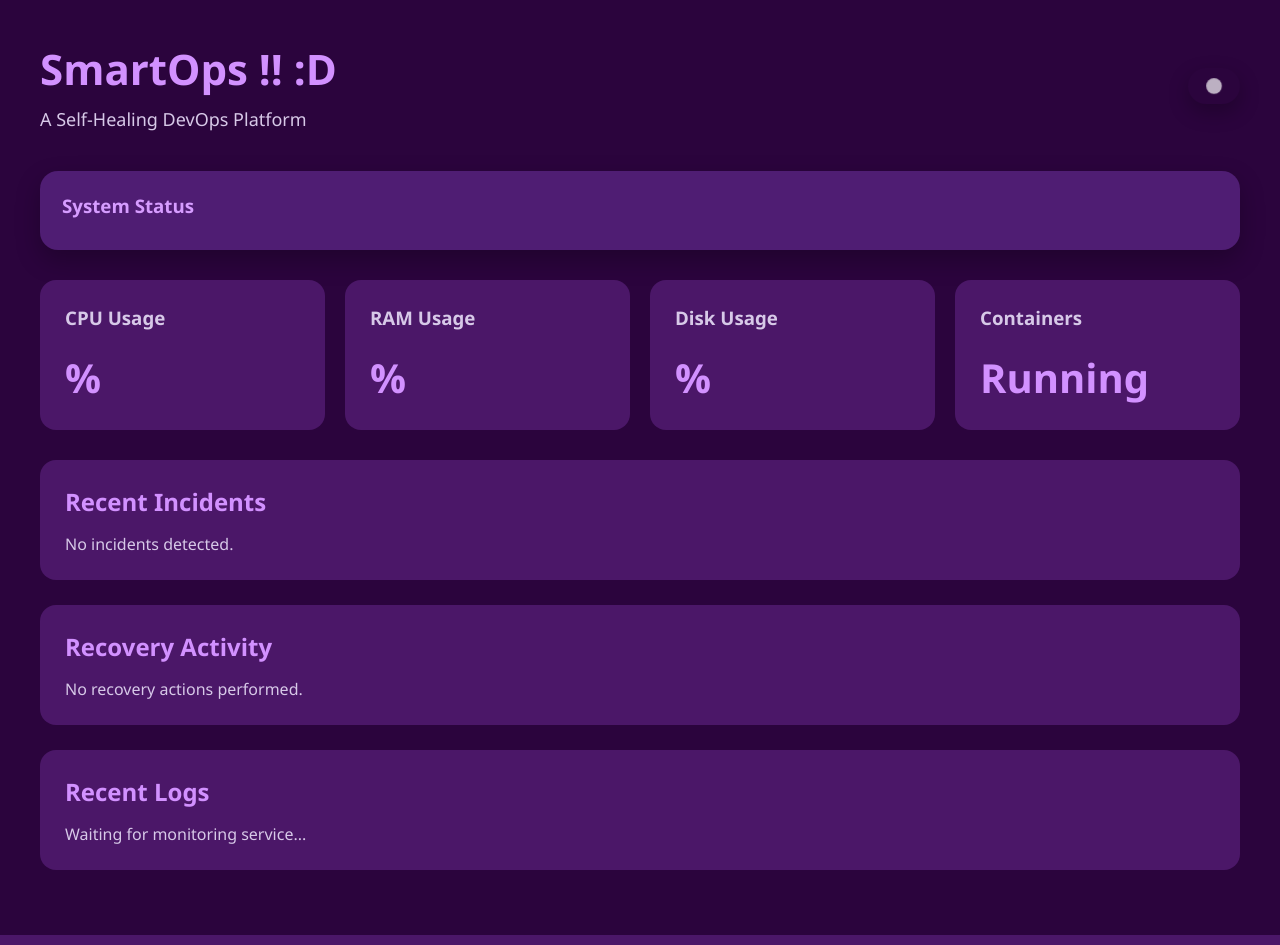
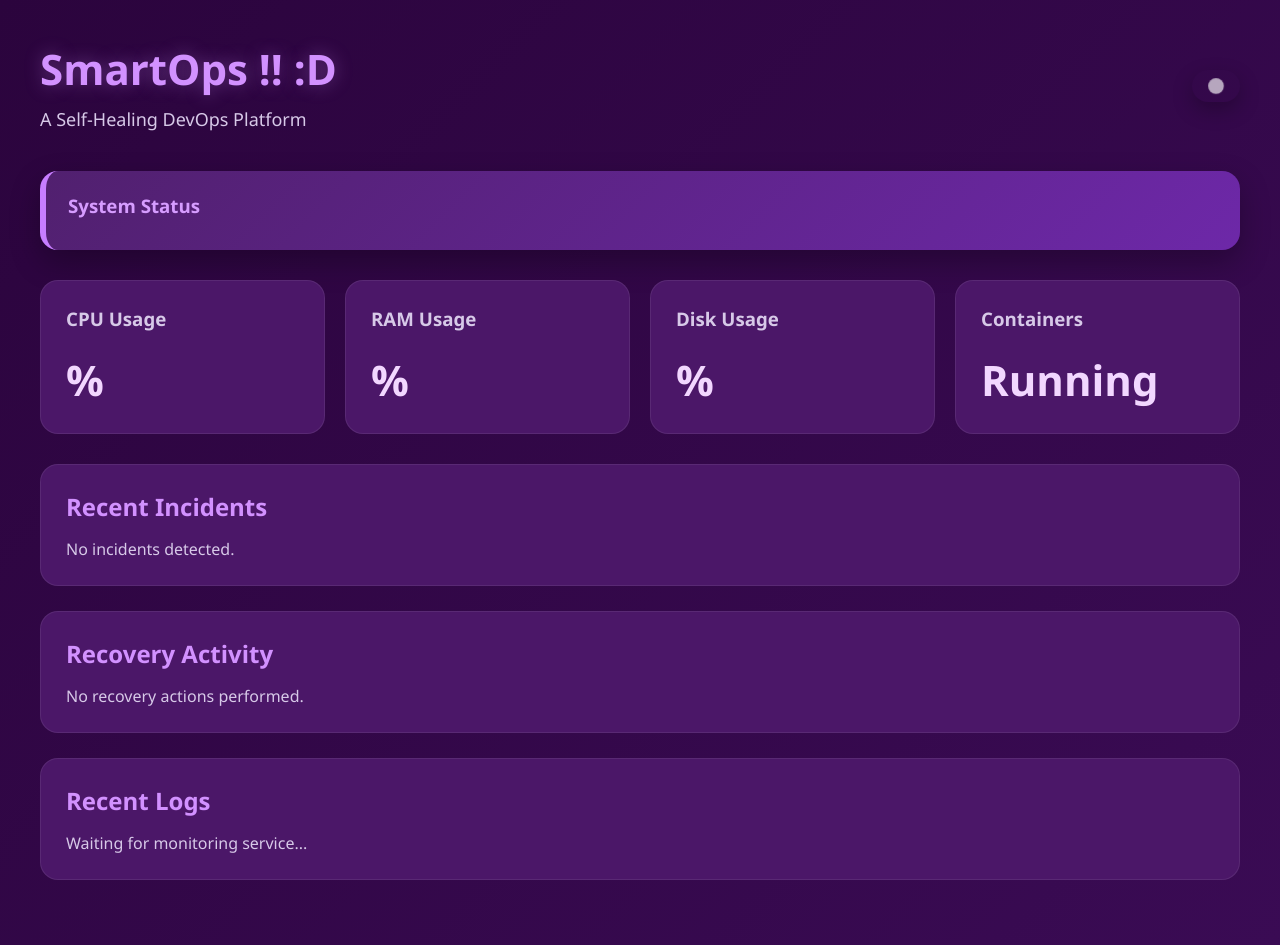
Before and after one commit to bhumi-ash/SmartOps, a Flask app: template app/templates/dashboard.html in a window 1280 px wide. Run offline with Flask 3, Linux system fonts and the light colour scheme; the template is opened without the code that fills it, so the values that code supplies are empty.

Commit message:
CSS file

```diff
--- a/app/static/css/style.css
+++ b/app/static/css/style.css
@@ -6,10 +6,15 @@
 
 body{
 
-    background:#2B043D;
+    background:linear-gradient(135deg,#2B043D,#3A0B54);
+
     color:#F5F5F5;
+
     font-family:Segoe UI,Arial,sans-serif;
+
     padding:40px;
+
+    min-height:100vh;
 }
 
 .container{
@@ -29,7 +34,11 @@ header{
 h1{
 
     color:#D291FF;
+
     font-size:42px;
+
+    text-shadow:0 0 18px rgba(210,145,255,.35);
+
 }
 
 header p{
@@ -39,27 +48,27 @@ header p{
     font-size:18px;
 }
 
-.status{
+.status {
 
-    display:flex;
+    display: inline-flex;
+    align-items: center;
+    gap: 10px;
 
-    align-items:center;
+    padding: 10px 18px;
 
-    gap:10px;
+    border-radius: 999px;
 
-    padding:12px 20px;
+    color: white;
 
-    border-radius:999px;
+    font-weight: 700;
 
-    color:white;
+    font-size: 14px;
 
-    font-weight:700;
+    text-transform: uppercase;
 
-    letter-spacing:1px;
+    letter-spacing: 1px;
 
-    font-size:15px;
-
-    box-shadow:0 8px 20px rgba(0,0,0,.25);
+    box-shadow: 0 8px 20px rgba(0,0,0,.25);
 
 }
 
@@ -74,15 +83,25 @@ header p{
 .card{
 
     background:#4B1768;
+
     padding:25px;
-    border-radius:16px;
-    transition:0.3s;
+
+    border-radius:18px;
+
+    border:1px solid rgba(255,255,255,.08);
+
+    transition:.3s ease;
+
 }
 
 .card:hover{
 
-    transform:translateY(-5px);
-    background:#5A1E7D;
+    transform:translateY(-6px);
+
+    box-shadow:0 18px 40px rgba(0,0,0,.35);
+
+    border-color:#C77DFF;
+
 }
 
 .card h3{
@@ -93,16 +112,36 @@ header p{
 
 .card h2{
 
-    font-size:40px;
-    color:#D291FF;
+    font-size:42px;
+
+    color:#F2D7FF;
+
+    font-weight:700;
+
 }
 
 .panel{
 
     background:#4B1768;
+
     margin-bottom:25px;
+
     padding:25px;
-    border-radius:16px;
+
+    border-radius:18px;
+
+    border:1px solid rgba(255,255,255,.08);
+
+    transition:.3s ease;
+
+}
+
+.panel:hover{
+
+    transform:translateY(-4px);
+
+    border-color:#C77DFF;
+
 }
 
 .panel h2{
@@ -133,27 +172,18 @@ header p{
 @keyframes pulse{
 
     0%{
-
         transform:scale(1);
-
         opacity:1;
-
     }
 
     50%{
-
         transform:scale(1.35);
-
-        opacity:.65;
-
+        opacity:.6;
     }
 
     100%{
-
         transform:scale(1);
-
         opacity:1;
-
     }
 
 }
@@ -168,9 +198,11 @@ header p{
 
     border-radius:18px;
 
-    background:#4f1d73;
+    background:linear-gradient(135deg,#51206F,#6D28A8);
 
-    box-shadow:0 10px 25px rgba(0,0,0,.25);
+    border-left:6px solid #C77DFF;
+
+    box-shadow:0 12px 30px rgba(0,0,0,.28);
 
 }
 
@@ -191,3 +223,33 @@ header p{
     font-size:17px;
 
 }
+
+@media(max-width:1000px){
+
+    .cards{
+
+        grid-template-columns:repeat(2,1fr);
+
+    }
+
+}
+
+@media(max-width:650px){
+
+    header{
+
+        flex-direction:column;
+
+        align-items:flex-start;
+
+        gap:20px;
+
+    }
+
+    .cards{
+
+        grid-template-columns:1fr;
+
+    }
+
+}
```
